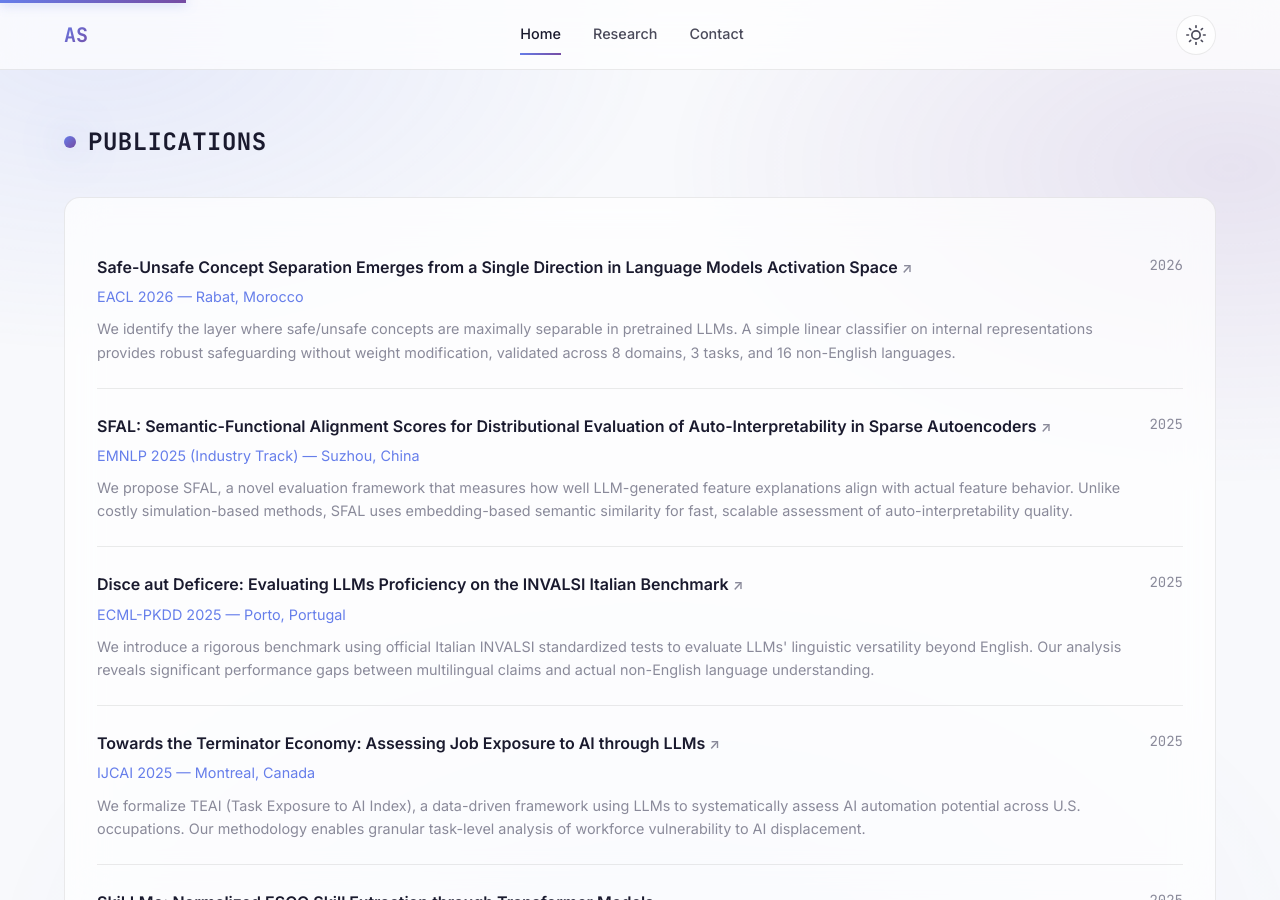
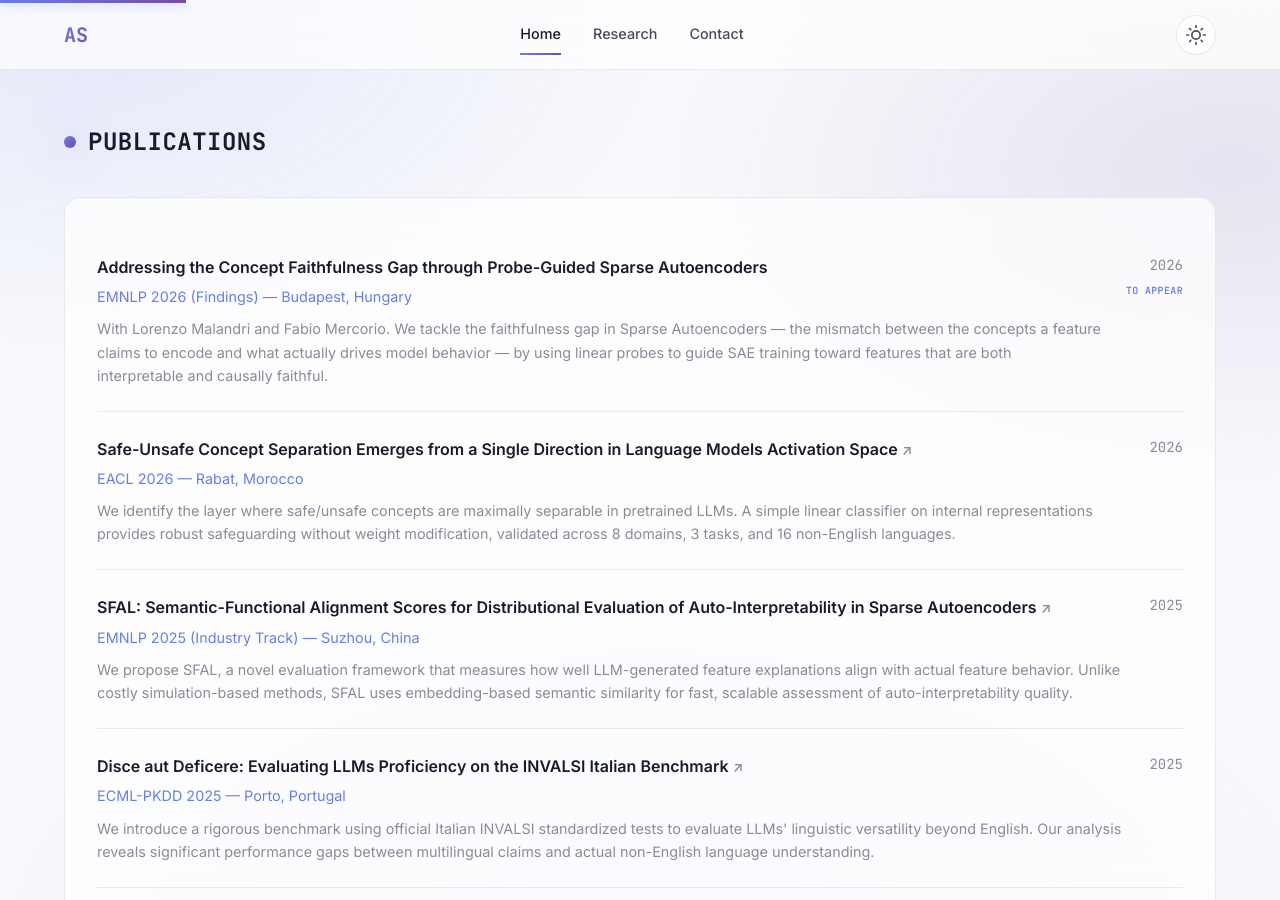
Before and after one commit to serino28/serino28.github.io, a Jekyll site: the page built from index.html, in a window 1280 px wide and 900 px high, scrolled down 872 px. Built offline with Jekyll 4.4.1, drawn with Linux system fonts in a browser that asks for light colours; a script that is not in the unit is left out; some of the changed text lies outside the part shown; grey boxes are pictures that could not be loaded.

Commit message:
Add new EMNLP 2026 Findings paper and NTU visiting researcher period
- Publications: add "Addressing the Concept Faithfulness Gap through
  Probe-Guided Sparse Autoencoders" (with Lorenzo Malandri and Fabio
  Mercorio), accepted to Findings of EMNLP 2026, Budapest — shown with a
  "to appear" badge since no public link exists yet
- Experience: add Visiting Researcher at NTU Singapore (Aug 2026 – Jan 2027)
  under Prof. Erik Cambria, funded by the Zegna scholarship
- Cross-reference Prof. Erik Cambria in the existing Zegna award description
  and the globe tooltip for consistency

Co-Authored-By: Claude Opus 4.8 <noreply@anthropic.com>

```diff
--- a/assets/css/style.css
+++ b/assets/css/style.css
@@ -919,6 +919,17 @@ a.pub-title:hover .pub-link-icon {
   font-size: 0.875rem;
   color: var(--text-muted);
   white-space: nowrap;
+  text-align: right;
+}
+
+.pub-status {
+  display: inline-block;
+  margin-top: 4px;
+  font-size: 0.62rem;
+  font-weight: 600;
+  text-transform: uppercase;
+  letter-spacing: 0.04em;
+  color: var(--accent-start);
 }
 
 /* ===== PROJECTS GRID ===== */
@@ -1926,5 +1937,6 @@ a.lang-opt:hover {
 
   .pub-year {
     order: -1;
-  }
-}
+    text-align: left;
+  }
+}
--- a/assets/js/main.js
+++ b/assets/js/main.js
@@ -536,8 +536,8 @@ function initGlobe() {
           title: 'Augmenting XAI with LLMs: A Case Study in Banking Marketing Recommendation' },
         { lat: 41.9028, lng: 12.4964, tag: 'AIxIA 2023', venue: 'AIxIA 2023 · Rome',
           title: 'Skills-Hunter: adapting Large Language Models to the Labour Market for Skill Extraction' },
-        { lat: 1.3483, lng: 103.6831, visiting: true, tag: 'NTU Singapore', venue: 'NTU Singapore · Visiting 2026',
-          title: 'AI Safety through Mechanistic Interpretability' }
+        { lat: 1.3483, lng: 103.6831, visiting: true, tag: 'NTU Singapore', venue: 'NTU Singapore · Visiting Researcher',
+          title: 'AI Safety through Mechanistic Interpretability — with Prof. Erik Cambria (Aug 2026–Jan 2027)' }
     ];
 
     const colorFor = d => d.visiting ? VISIT : ACCENT;
--- a/index.html
+++ b/index.html
@@ -96,6 +96,18 @@ title: "Home"
     </div>
     <div class="glass-card" data-anim>
         <ul class="pub-list">
+            <li class="pub-item">
+                <div class="pub-info">
+                    <div class="pub-title">Addressing the Concept Faithfulness Gap through Probe-Guided Sparse
+                        Autoencoders</div>
+                    <div class="pub-venue">EMNLP 2026 (Findings) — Budapest, Hungary</div>
+                    <p class="pub-desc">With Lorenzo Malandri and Fabio Mercorio. We tackle the faithfulness gap in
+                        Sparse Autoencoders — the mismatch between the concepts a feature claims to encode and what
+                        actually drives model behavior — by using linear probes to guide SAE training toward
+                        features that are both interpretable and causally faithful.</p>
+                </div>
+                <div class="pub-year">2026<br><span class="pub-status">to appear</span></div>
+            </li>
             <li class="pub-item">
                 <div class="pub-info">
                     <a class="pub-title" href="https://aclanthology.org/2026.eacl-long.139/" target="_blank"
@@ -285,6 +297,16 @@ title: "Home"
                 <ul class="exp-list">
                     <li class="exp-item">
                         <div>
+                            <div class="exp-role">Visiting Researcher</div>
+                            <div class="exp-org">Nanyang Technological University (NTU), Singapore — with Prof.
+                                Erik Cambria</div>
+                            <p class="exp-desc">Researching AI safety through mechanistic interpretability, funded by
+                                the Ermenegildo Zegna Founder's Scholarship.</p>
+                        </div>
+                        <div class="exp-date">Aug 2026 – Jan 2027</div>
+                    </li>
+                    <li class="exp-item">
+                        <div>
                             <div class="exp-role">Research collaboration</div>
                             <div class="exp-org">University of Milan (MHEO Report)</div>
                             <p class="exp-desc">Analyzing occupational trajectories and education-to-employment
@@ -375,7 +397,8 @@ title: "Home"
             <span class="award-icon">🎓</span>
             <div class="award-info">
                 <div class="award-title">Ermenegildo Zegna Founder's Scholarship</div>
-                <p class="award-desc">Funding part of my visiting research period at NTU Singapore for my project
+                <p class="award-desc">Funding part of my visiting research period at NTU Singapore, under the
+                    supervision of Prof. Erik Cambria, for my project
                     <em>"AI Safety through Mechanistic Interpretability."</em> Recipients are selected based on
                     academic excellence, leadership potential, the quality of their proposed research, and their
                     commitment to giving a positive contribution to society.</p>
```
